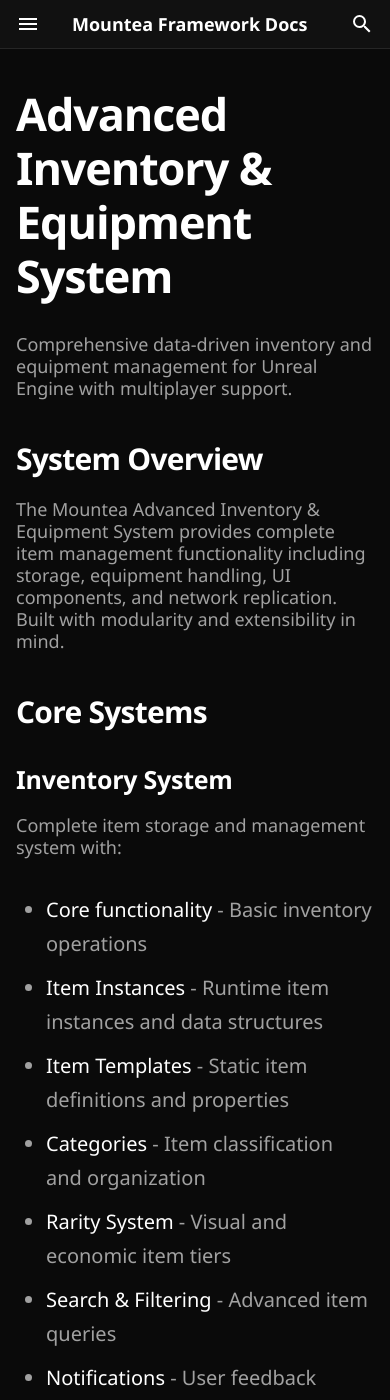
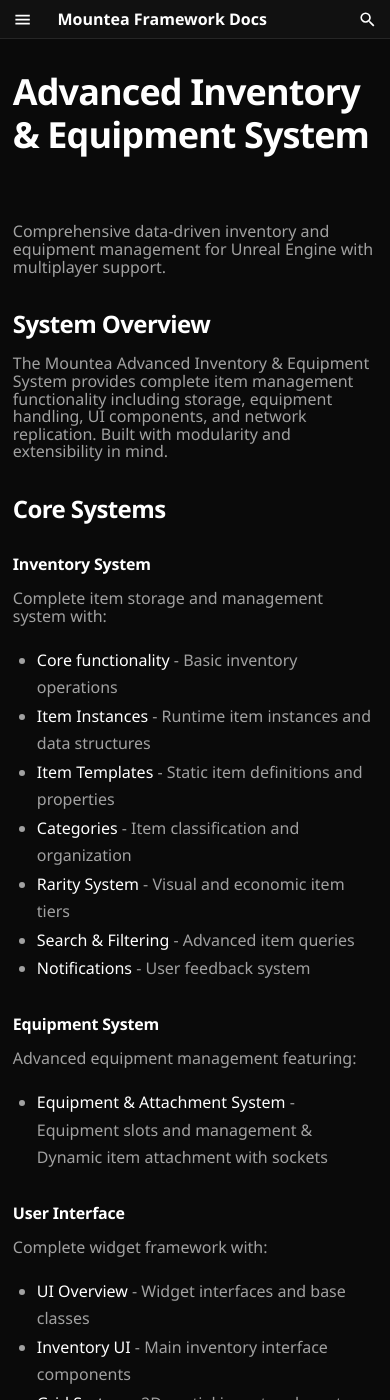
Before and after one commit to Mountea-Framework/MounteaFrameworkWebsite, an MkDocs documentation site: the page built from docs_src/AdvancedInventoryEquipmentSystem/Overview.md, in a window 390 px wide and 1400 px high. Built offline with MkDocs 1.6.1 and Material for MkDocs 9.7.7, drawn with Linux system fonts in a browser that asks for light colours; old or Windows-style settings are respelled for this version of MkDocs.

Commit message:
Improve mobile font sizing and spacing in docs CSS
Adjusts font sizes for all elements and code spans for better readability on screens <=768px. Also tweaks list item spacing for improved appearance on mobile devices.

```diff
--- a/docs_src/stylesheets/custom.css
+++ b/docs_src/stylesheets/custom.css
@@ -356,6 +356,15 @@
 
 /* Responsive */
 @media (max-width: 768px) {
+
+  * {
+    font-size: 1rem !important;
+  }
+
+  .md-typeset code span {
+    font-size: 0.8rem !important;
+  }
+
   .card-grid {
     grid-template-columns: 1fr;
     gap: 1rem;
@@ -384,6 +393,11 @@
   .md-typeset p {
     line-height: 1.1rem;
     font-size: 0.9rem;
+  }
+
+  .md-typeset li {
+    margin-bottom: 0.1rem !important;
+    margin-top: 0.1rem !important;
   }
 }
 
```
